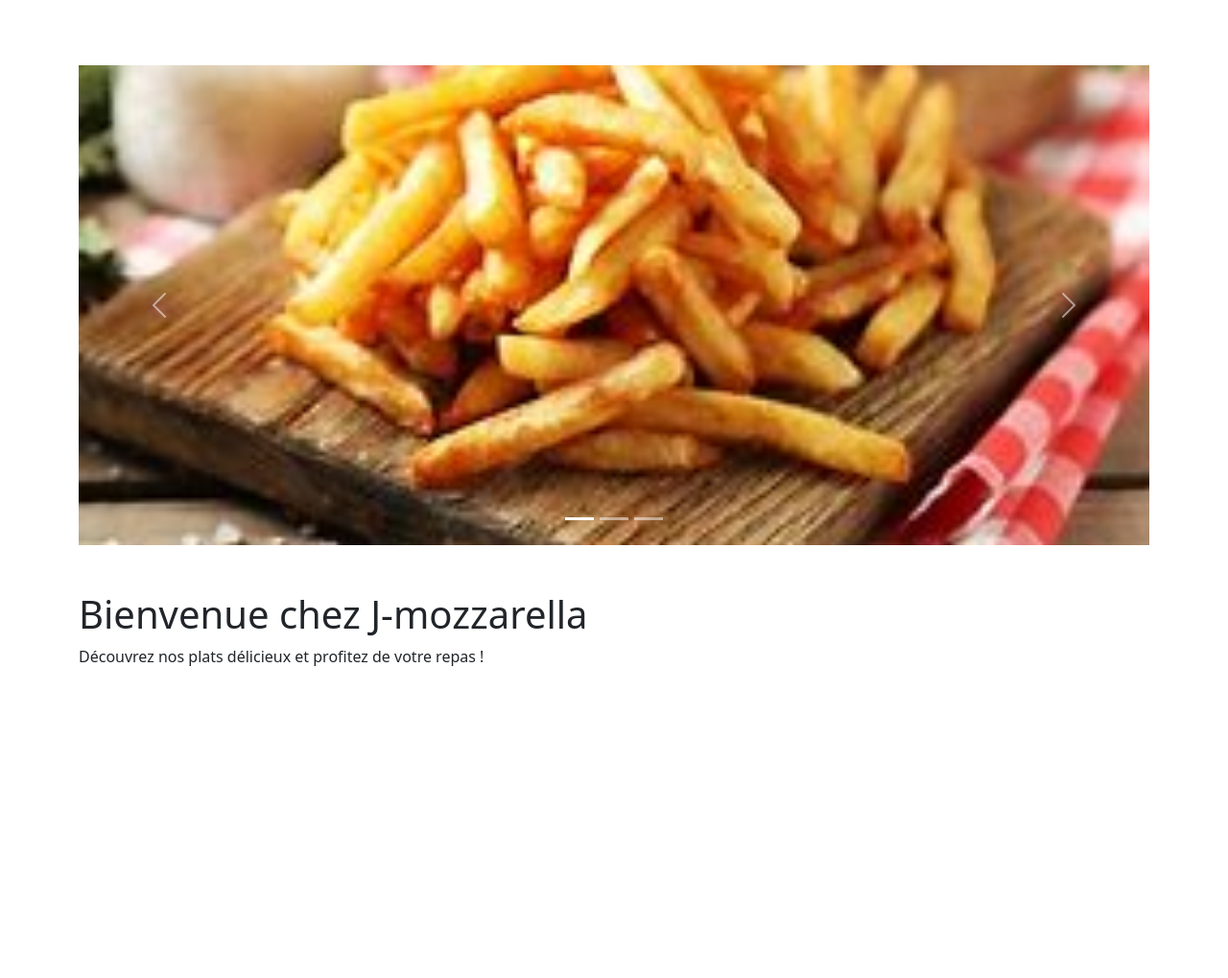
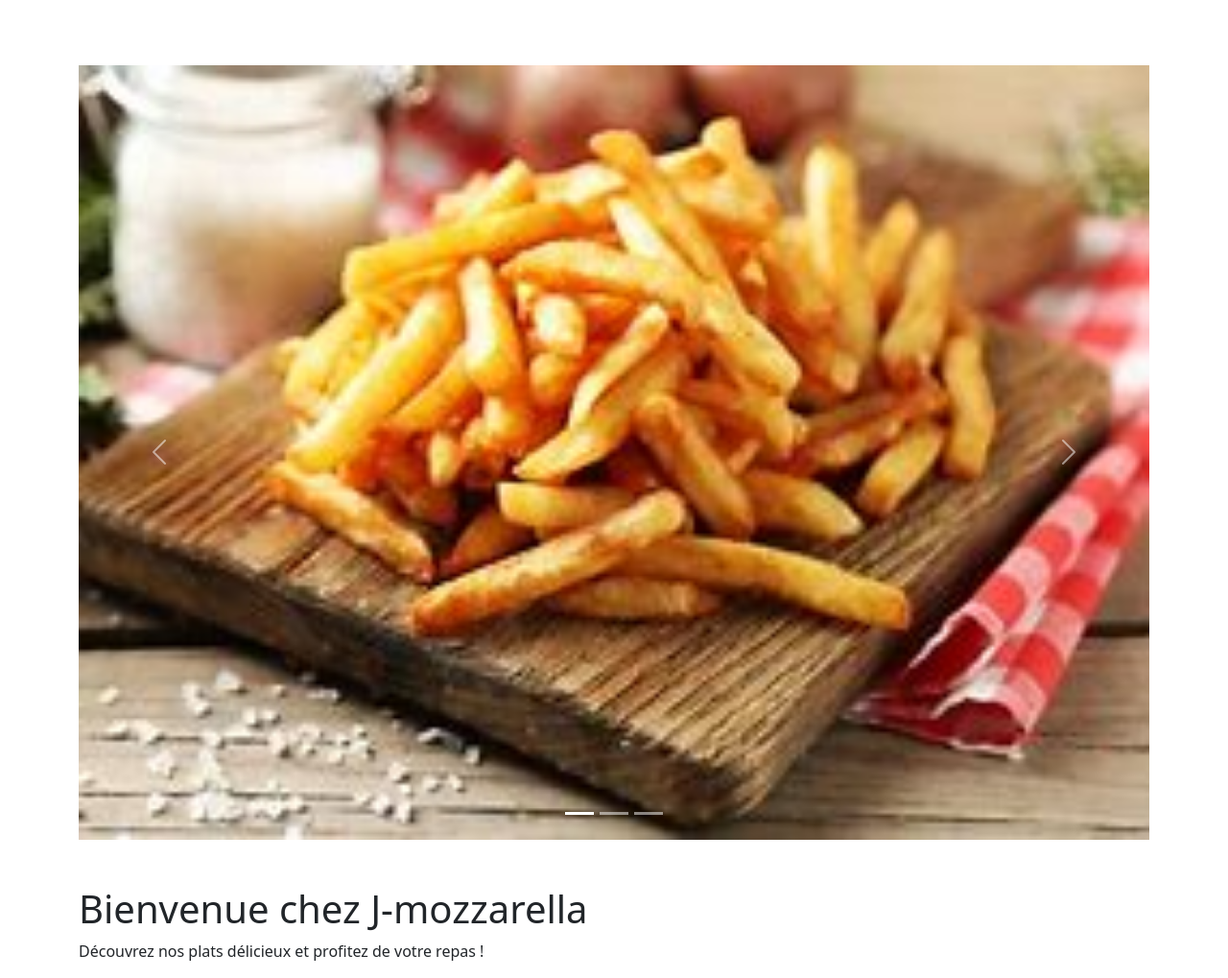
Before and after one commit to Baka135/restaurant, a Flask app: page / in a window 1280 px wide. Shown: the part 56-1075 px from the top of the page at 96% size. Before the commit the page ends 750 px from the top, so only its background shows below. Run offline with Flask 3, Linux system fonts and the light colour scheme.

Commit message:
Ajustement des images du carousel pour éviter le zoom excessif

```diff
--- a/static/styles.css
+++ b/static/styles.css
@@ -20,8 +20,10 @@ h1, h2, h3, h5 {
 }
 
 .carousel-inner img {
-    height: 500px;
-    object-fit: cover;
+    width: 100%;
+    height: auto;
+    object-fit: contain; /* Modifié pour éviter un trop grand zoom */
+    object-position: center; /* Centre l'image */
 }
 
 .container {
```
